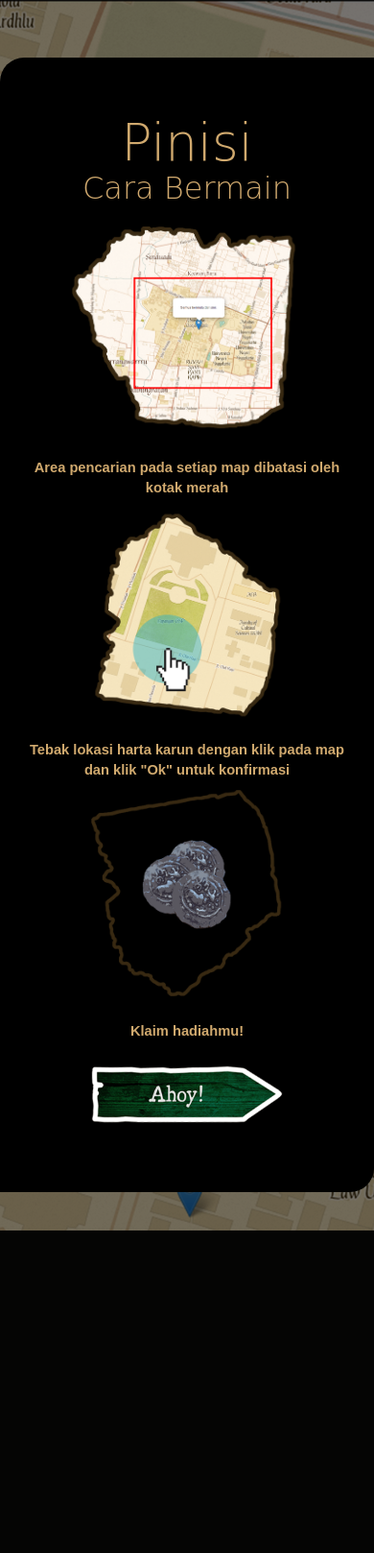
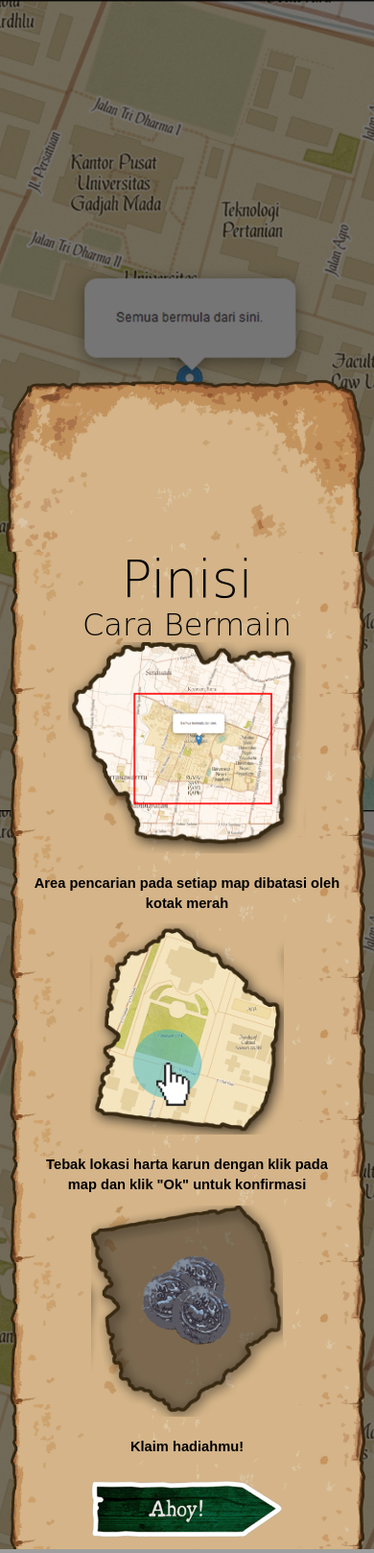
Before and after one commit to tentangdata/pinisi-app, a Flask app: page /cara-main in a window 390 px wide. Shown: the top 1618 px of the page at 96% size. Before the commit the page ends 1282 px from the top, so only its background shows below. Run offline with Flask 2, Linux system fonts and the light colour scheme; some web fonts are replaced; grey boxes are pictures that could not be loaded.

Commit message:
Perbaikan style di cara-main

```diff
--- a/app/static/css/style.css
+++ b/app/static/css/style.css
@@ -77,16 +77,64 @@
 	height: 227px;
 }
 
-.kertas-cara {
+.kertas-atas {
+    background-image: url("/static/images/kertas-a.png");
+    background-repeat: no-repeat;
+    background-position: bottom center;
+    background-size: contain;
+    min-height: 34px;
+}
+
+.kertas-tengah {
+    background-image: url("/static/images/kertas-t.png");
+    background-size: contain;
+    min-height: 400px;
+    padding: 0 20px;
+    background-repeat: repeat-y;
+}
+
+.kertas-bawah {
+    background-image: url("/static/images/kertas-b.png");
+    background-repeat: no-repeat;
+    background-position: top center;
+    background-size: 100% 100%;
+    height: 227px;
+}
+
+.kertas-body {
 	background-image: url("/static/images/kertas-cara.png");
-	/*background-repeat: no-repeat;
-	background-position: center center;*/
 	background-size: 100% 100%;
-	/*height: 675px;*/
 	margin-top: 40px;
 	margin-bottom: 40px;
 	padding-top: 60px;
 	padding-bottom: 60px;
+}
+
+@media screen and (max-width: 1170px) {
+	.kertas-header {
+	    background-image: url("/static/images/header.png");
+	    background-repeat: no-repeat;
+	    background-position: bottom center;
+	    height: 555px;
+	    background-size: 100%;
+	}
+
+	.kertas-body {
+	    background-image: url("/static/images/body.png");
+	    background-size: contain;
+	    min-height: 400px;
+	    padding: 0 20px;
+	    margin: 0;
+	    background-repeat: repeat-y;
+	}
+
+	.kertas-footer {
+	    background-image: url("/static/images/footer.png");
+	    background-repeat: no-repeat;
+	    background-position: top center;
+	    height: 551px;
+	    background-size: 100%;
+	}
 }
 
 @media screen and (max-width: 1200px) {
--- a/app/templates/cara-main.html
+++ b/app/templates/cara-main.html
@@ -4,13 +4,11 @@
 {% endblock %}
 {% block content %}
     <div class="container">
-		<div class="row kertas-cara">
+        <div class="row">
+            <div class="col-lg-12 kertas-header"></div>
+            <div class="col-lg-12 kertas-body text-center">
                 <h1>Pinisi</h1>
                 <h2>Cara Bermain</h2>
-			<br>
-			<div class="col-lg-1"></div>
-
-			<div class="col-lg-10 cara-text">
                 <div class="col-lg-4 cara">
                     <img src="{{ url_for('static', filename='images/cara-1.png') }}" alt=""><p><strong><br>Area pencarian pada setiap map dibatasi oleh kotak merah</strong></p>
                 </div>
@@ -20,14 +18,11 @@
                 <div class="col-lg-4 cara">
                     <img src="{{ url_for('static', filename='images/cara-3.png') }}" alt=""><p><strong><br>Klaim hadiahmu!</strong></p>
                 </div>
-			</div>
-			<div class="col-lg-1"></div>
-
-			<div class="col-lg-12">
-				<div class="text-center">
+                <div class="col-lg-12 text-center">
                     <a href="/aturan-main" class="btn btn-ahoy"><img class="img-responsive" src="{{ url_for('static', filename='images/ahoy.png') }}" width="200px"></a>
                 </div>
             </div>
+            <div class="col-lg-12 kertas-footer"></div>
         </div>
     </div>
 {% endblock %}
```
Lines whose indentation alone changed are shown as unchanged.
